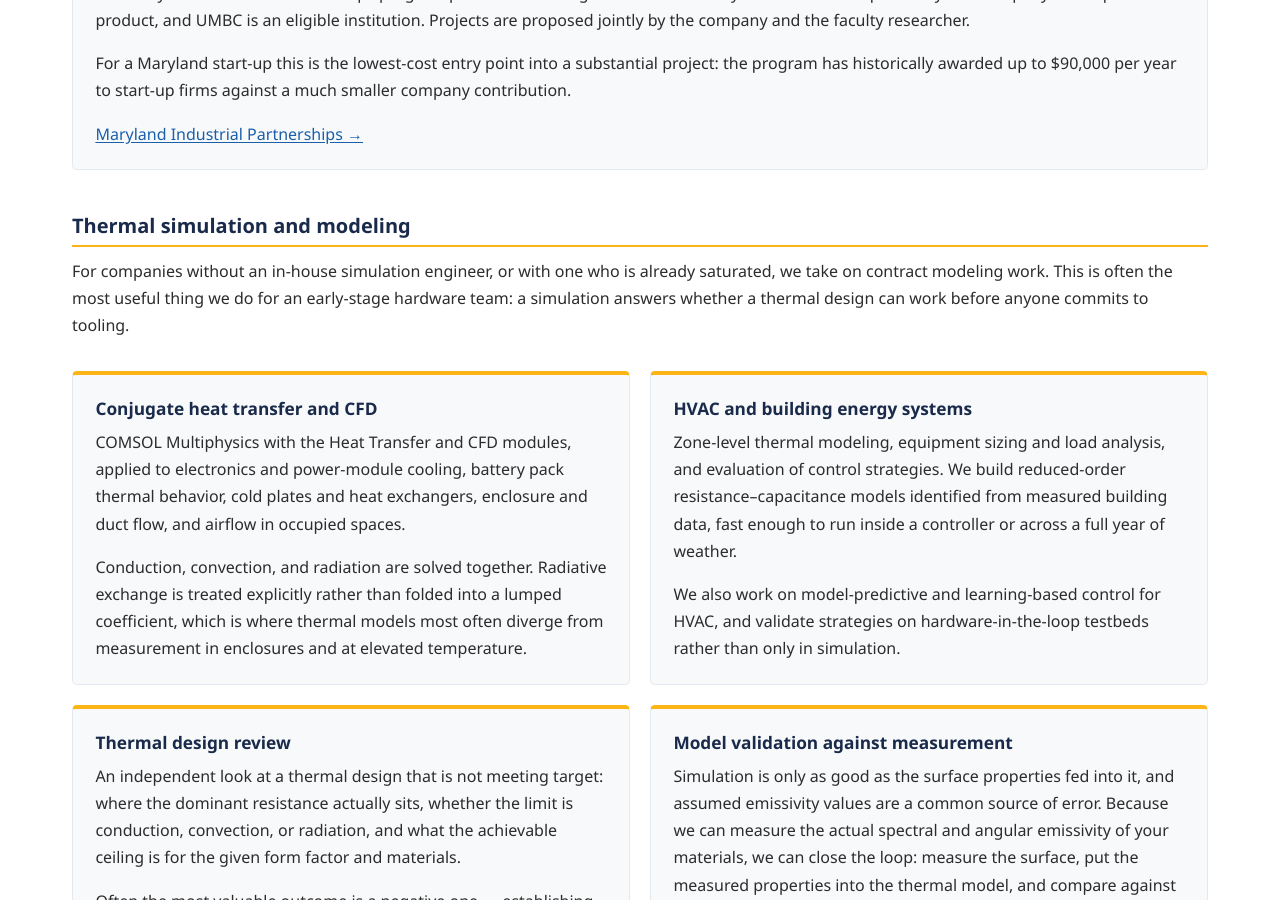
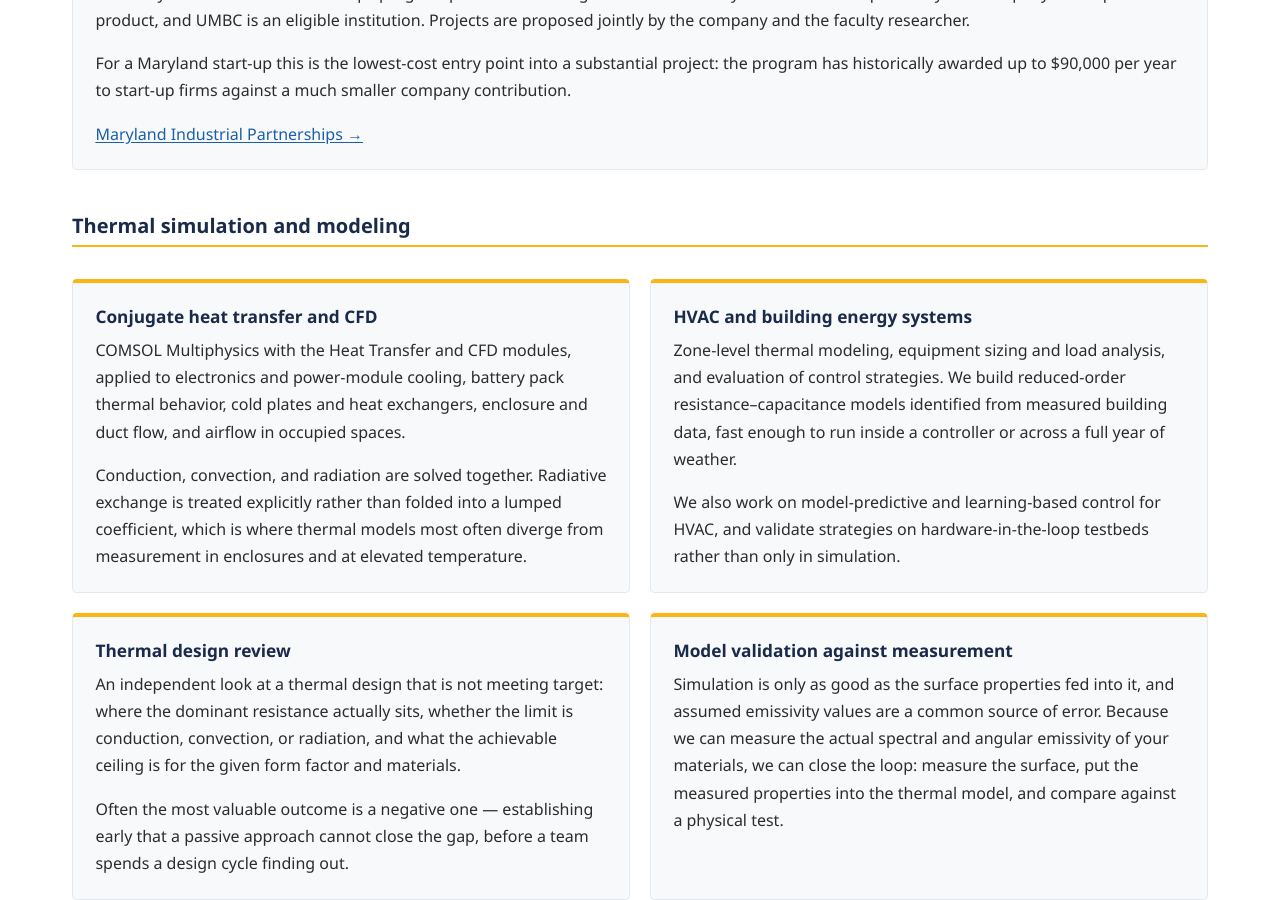
Before and after one commit to alokghanekar/Energy-Photonics-Lab, a Jekyll site: the page built from collaborate.html, in a window 1280 px wide and 900 px high, scrolled down 1086 px. Built offline with Jekyll 4.4.1, drawn with Linux system fonts in a browser that asks for light colours.

Commit message:
Collaborate: remove intro paragraph from Thermal simulation section
Co-Authored-By: Claude Opus 4.8 <noreply@anthropic.com>
Claude-Session: https://claude.ai/code/session_01VuNoPfxguXq3gEbfsiCHz7

```diff
--- a/collaborate.html
+++ b/collaborate.html
@@ -32,8 +32,6 @@ description: Partner with the Energy Photonics Lab at UMBC on thermal and CFD si
 </div>
 
 <h2 class="section-label">Thermal simulation and modeling</h2>
-
-<p>For companies without an in-house simulation engineer, or with one who is already saturated, we take on contract modeling work. This is often the most useful thing we do for an early-stage hardware team: a simulation answers whether a thermal design can work before anyone commits to tooling.</p>
 
 <div class="project-grid">
   <section class="project">
```
